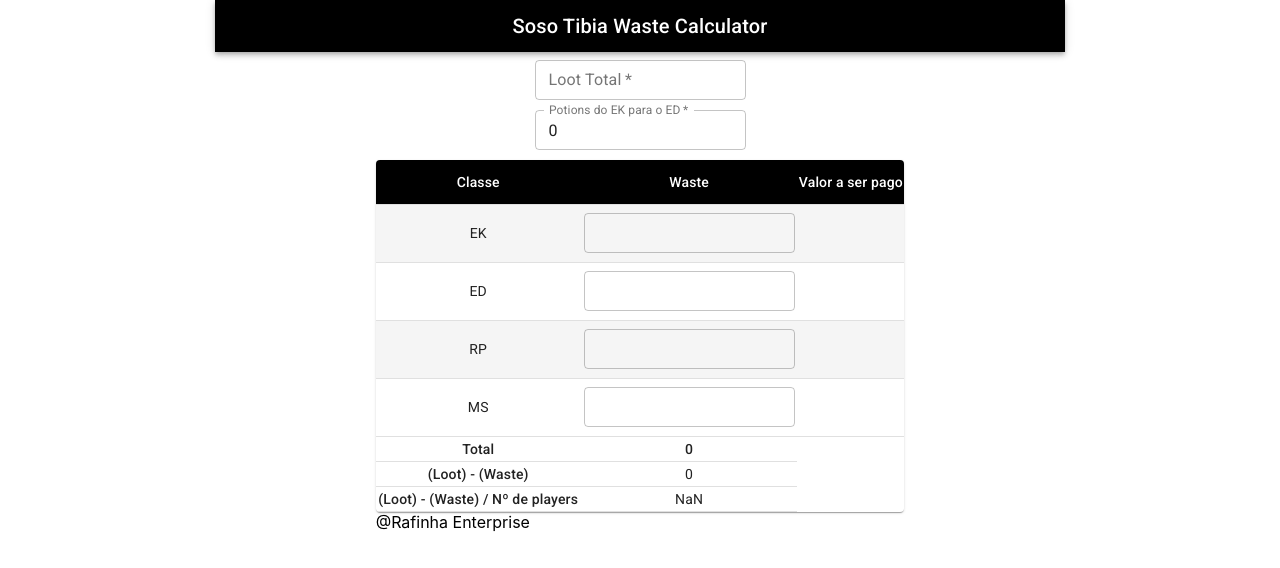
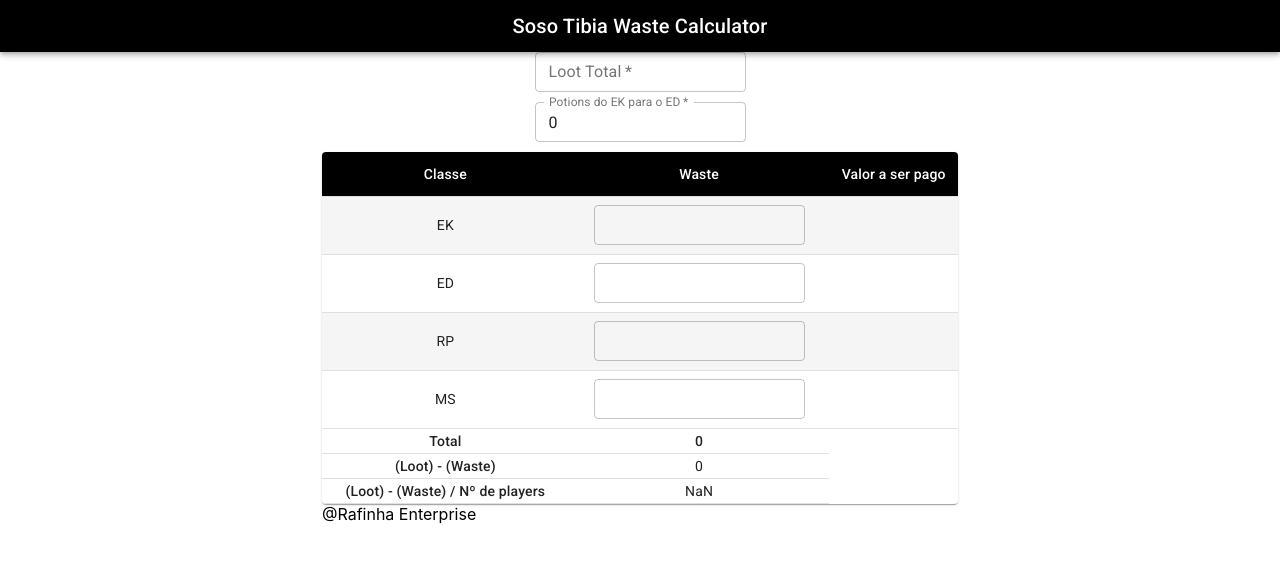
Before and after one commit to Ralfargon/tibia-waste-calculator, a React (Create React App) app: page / in a window 1280 px wide. Shown: the top 568 px of the page. Built offline with nearby package versions, Linux system fonts and the light colour scheme; a web font is replaced by a local one.

Commit message:
update final
update final

```diff
--- a/src/App.js
+++ b/src/App.js
@@ -95,10 +95,10 @@ const useStyles = makeStyles({
   },
   color: {
     backgroundColor: 'lightgray'
-    },
+  },
   color2: {
-      backgroundColor: 'black'
-    }
+    backgroundColor: 'black'
+  }
 });
 
 function ccyFormat(num) {
@@ -188,10 +188,11 @@ function App() {
 
 
   return (
-    <Grid container spacing={1} alignContent="center" alignItems="center" justify="center" >
+    <>
+    <Grid container>
 
 
-      <Grid item xs={8} >
+      <Grid item xs={12}>
         <AppBar position="static" className={classes.color2}>
           <Typography variant="h6" className={classes.title}>
             Soso Tibia Waste Calculator
@@ -199,10 +200,11 @@ function App() {
         </AppBar>
       </Grid>
 
+      </Grid>
 
-
-      <Grid item xs={5} >
-
+      <Grid container spacing={1}>
+      <Grid item xs></Grid>
+      <Grid item md={6}>
         <div className={classes.loot2}>
           <TextField
             required
@@ -308,8 +310,10 @@ function App() {
         >TESTE
         </Button>
       </Grid> */}
+          <Grid item xs></Grid>
     </Grid>
 
+</>
   );
 }
 
```
